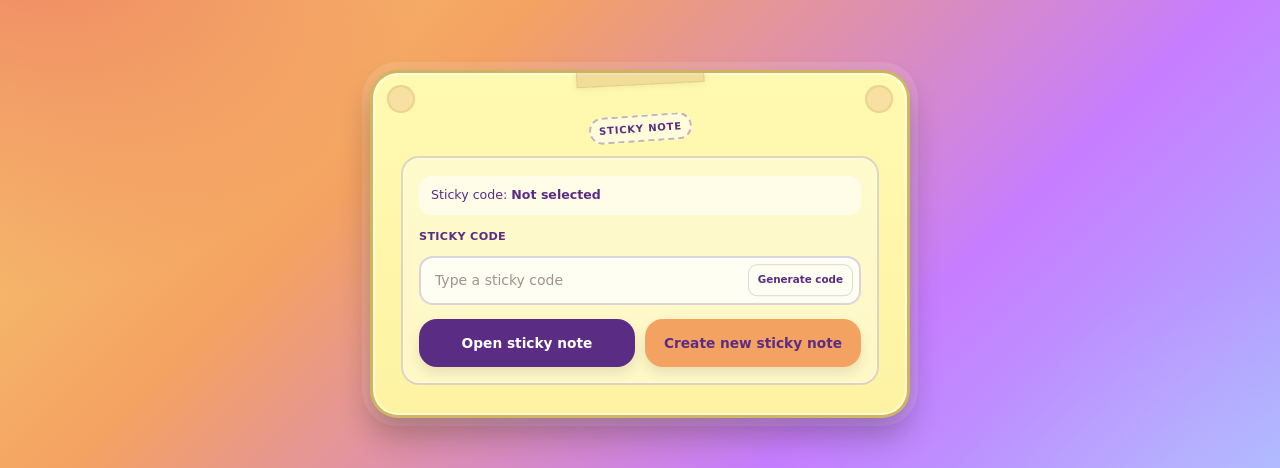
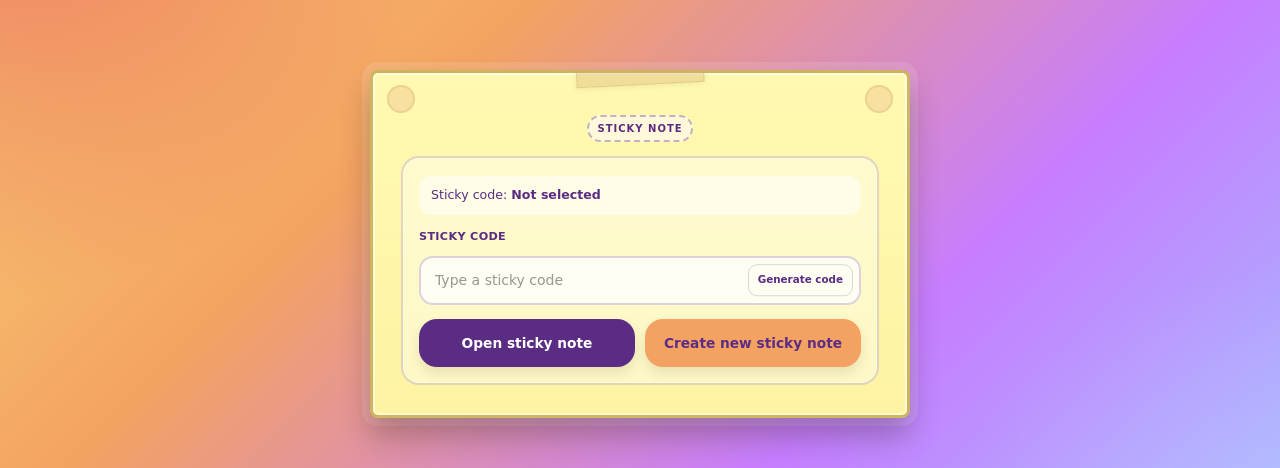
Before and after one commit to Nellyojay/mysticky, a React (Vite) app: page / in a window 1280 px wide. Shown: the part 156-624 px from the top of the page. Built offline with nearby package versions, Linux system fonts and the light colour scheme; no server answers.

Commit message:
Enhance sticker card styling and adjust message layout properties

```diff
--- a/src/App.tsx
+++ b/src/App.tsx
@@ -185,7 +185,7 @@ function App() {
     >
       <div className={`sticker-card ${response ? 'sticker-card--celebrate' : ''}`}>
         <div className="paper-tape" />
-        <div className="sticker-tag">{stickyCode || 'sticky note'}</div>
+        <div className="sticker-tag sticky top-2 z-10">{stickyCode || 'sticky note'}</div>
 
         {response === 'yes' ? (
           <div className="status-panel status-panel--yes">
--- a/src/styles/sticker-card.css
+++ b/src/styles/sticker-card.css
@@ -68,34 +68,20 @@ body {
   }
 }
 
-@keyframes loaderSparkle {
-
-  0%,
-  100% {
-    transform: rotate(-12deg) scale(0.85);
-    opacity: 0.6;
-  }
-
-  50% {
-    transform: rotate(12deg) scale(1.15);
-    opacity: 1;
-  }
-}
-
 .sticker-card {
   position: relative;
   width: min(100%, 540px);
   padding: 42px 28px 30px;
   background: linear-gradient(180deg, #fff9b1 0%, #fef3a3 100%);
   border: 3px solid rgba(161, 123, 28, 0.52);
-  border-radius: 28px;
+  border-radius: 8px;
   box-shadow:
     0 18px 30px rgba(30, 21, 4, 0.28),
     0 0 0 8px rgba(255, 255, 255, 0.12),
     inset 0 0 0 2px rgba(255, 255, 255, 0.55);
   text-align: center;
   animation: stickerAppear 0.8s ease;
-  overflow: hidden;
+  overflow: clip;
 }
 
 .sticker-card::before,
@@ -135,14 +121,14 @@ body {
   margin-bottom: 14px;
   padding: 4px 8px;
   border-radius: 999px;
-  background: rgba(255, 255, 255, 0.55);
+  background: rgb(255, 248, 218);
   border: 2px dashed rgba(91, 44, 131, 0.35);
   color: #5b2c83;
   font-size: 10px;
   font-weight: 700;
-  letter-spacing: 0.08em;
+  letter-spacing: 0.1em;
   text-transform: uppercase;
-  transform: rotate(-4deg);
+  transform: rotate(0deg);
 }
 
 .emoji {
@@ -163,7 +149,10 @@ body {
   margin: 0;
   line-height: 1.3;
   letter-spacing: 0.5px;
-  padding-bottom: 8px;
+  padding-block: 25px;
+  text-align: start;
+  white-space: pre-wrap;
+  tab-size: 4;
 }
 
 .status-panel {
@@ -274,6 +263,8 @@ textarea:focus {
 textarea {
   min-height: 70px;
   resize: vertical;
+  white-space: pre-wrap;
+  tab-size: 4;
 }
 
 .error-text {
```
